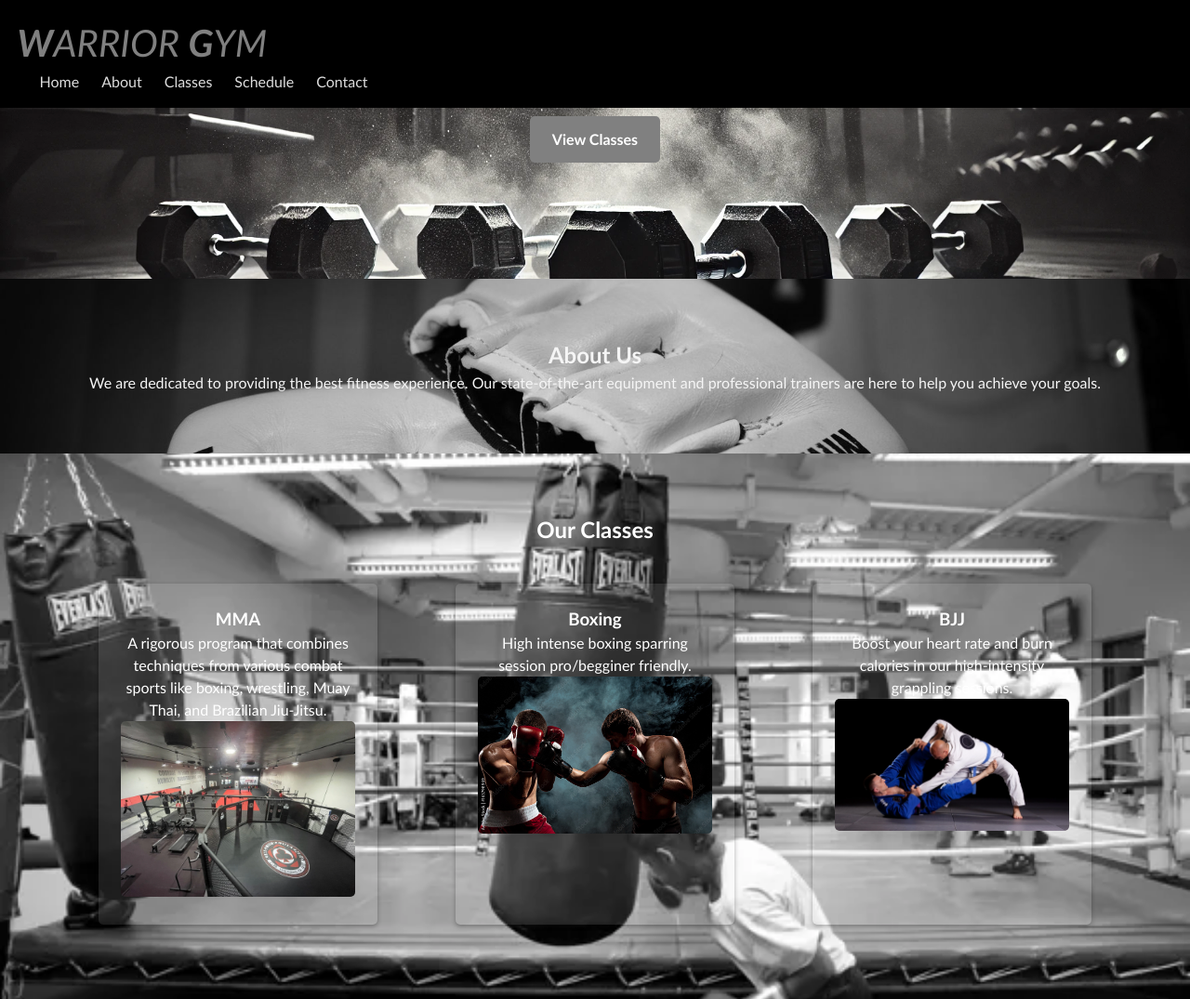
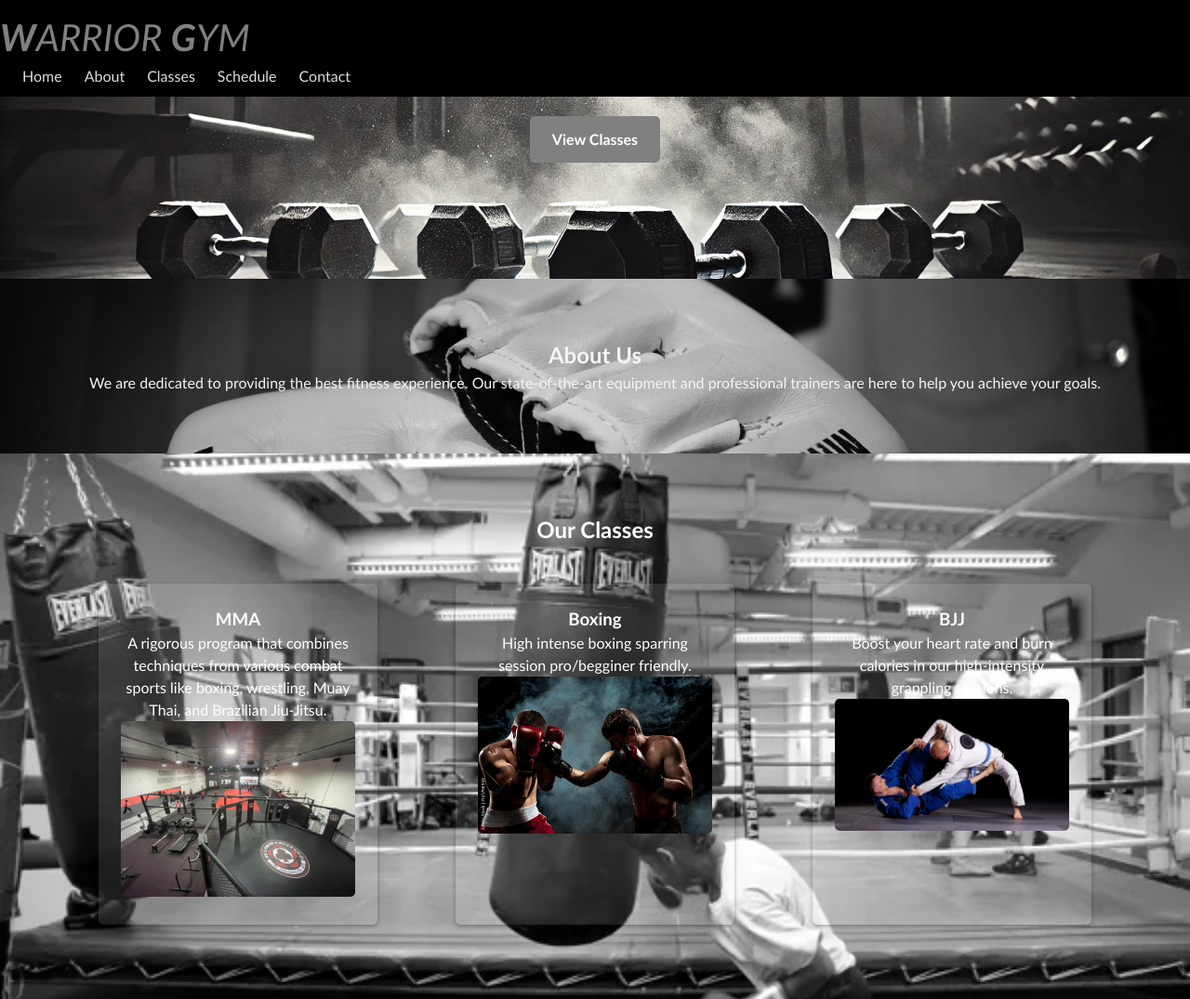
Before and after one commit to sbrock518/warrior-gym-site, a plain HTML site: page index.html in a window 1280 px wide. Shown: the top 1075 px of the page at 93% size. Drawn offline with Linux system fonts and the light colour scheme.

Commit message:
Final navbar fix and full site upload

```diff
--- a/style.css
+++ b/style.css
@@ -18,14 +18,9 @@ body {
   top: 0;
   left: 0;
   width: 100%;
+  background-color: black;
   z-index: 1000;
-  display:block;
-  justify-content:space-between;
-  align-items: center;
-  background:black;
-  padding: 1rem 2ch;
-  box-shadow: 0 2px 5px rgba(0,0,0,0.1);
-
+  padding: 10px 0;
 }
 
 .navbar .logo {
```
